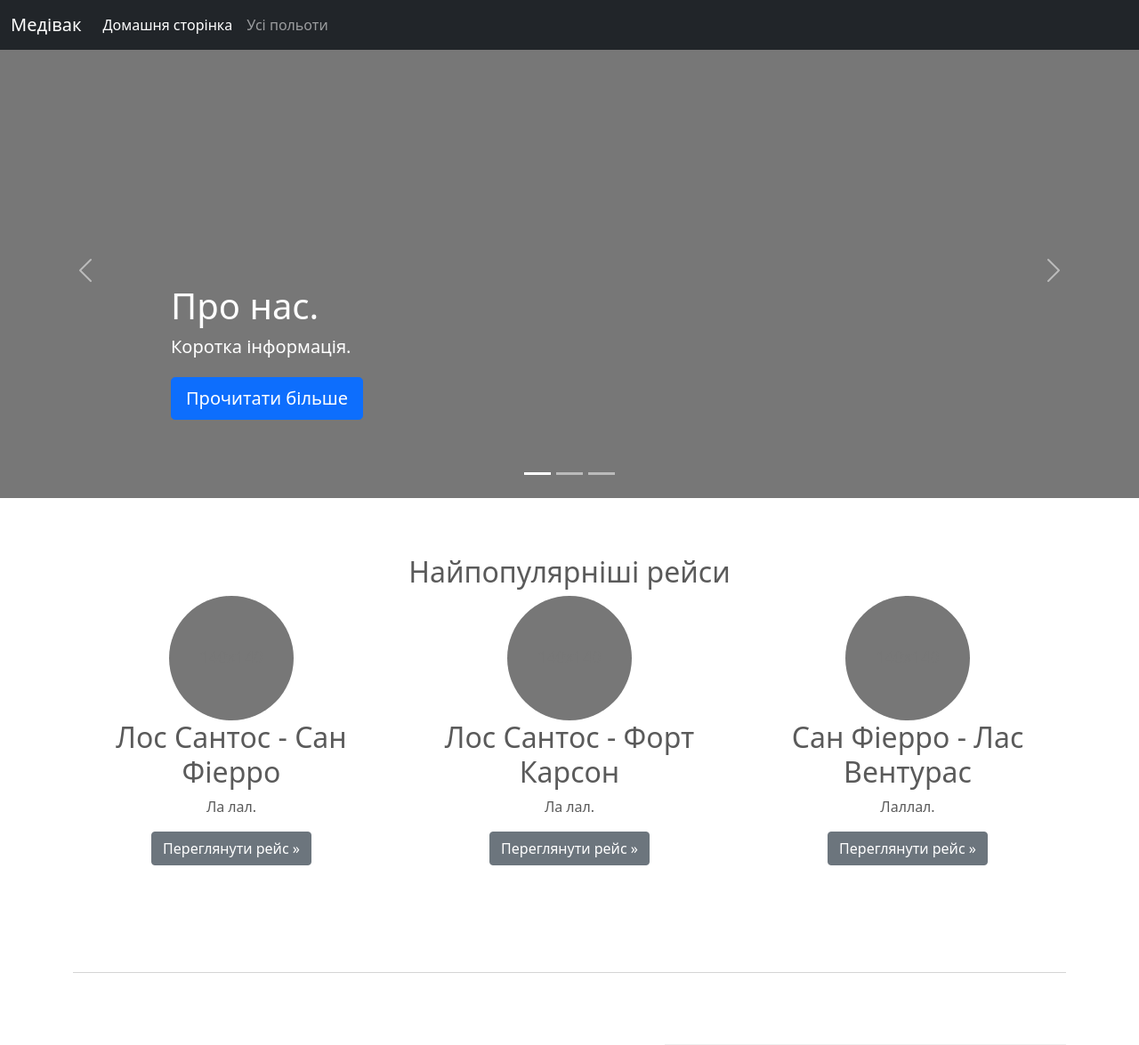
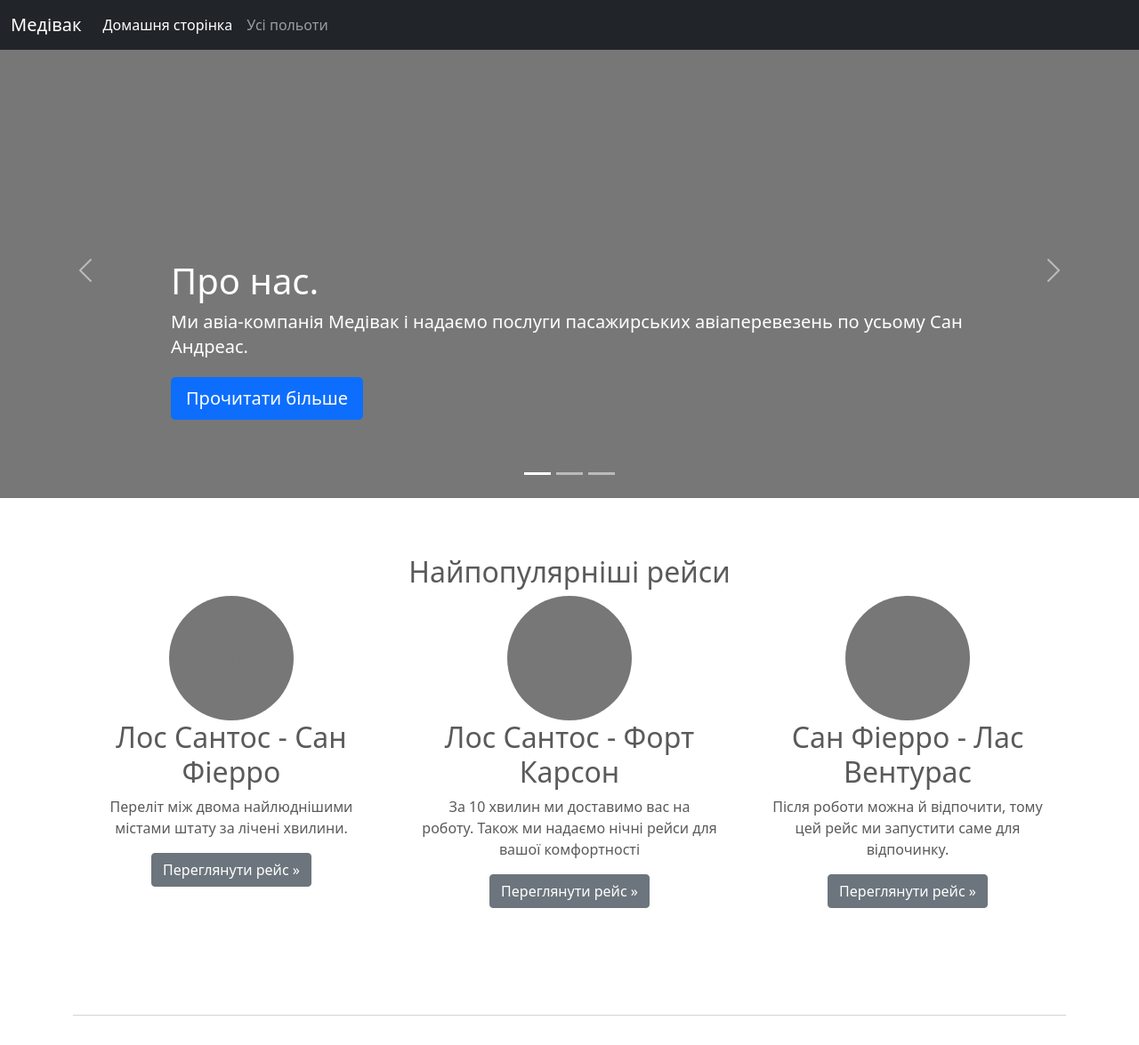
Before and after one commit to mezidia/django_labs, a Flask app: page / in a window 1280 px wide. Shown: the top 1175 px of the page at 89% size. Run offline with Flask 2, Linux system fonts and the light colour scheme; some libraries are stand-ins or nearby versions.

Commit message:
Update index.html

```diff
--- a/templates/index.html
+++ b/templates/index.html
@@ -38,7 +38,8 @@
                     <div class="container">
                         <div class="carousel-caption text-start">
                             <h1>Про нас.</h1>
-                            <p>Коротка інформація.</p>
+                            <p>Ми авіа-компанія Медівак і надаємо послуги пасажирських авіаперевезень по усьому Сан
+                                Андреас.</p>
                             <p><a class="btn btn-lg btn-primary" href="#">Прочитати більше</a></p>
                         </div>
                     </div>
@@ -100,8 +101,8 @@
                     </svg>
 
                     <h2>Лос Сантос - Сан Фіерро</h2>
-                    <p>Ла лал.</p>
-                    <p><a class="btn btn-secondary" href="#">Переглянути рейс &raquo;</a></p>
+                    <p>Переліт між двома найлюднішими містами штату за лічені хвилини.</p>
+                    <p><a class="btn btn-secondary" href="/flight/1">Переглянути рейс &raquo;</a></p>
                 </div><!-- /.col-lg-4 -->
                 <div class="col-lg-4">
                     <svg class="bd-placeholder-img rounded-circle" width="140" height="140"
@@ -112,8 +113,8 @@
                     </svg>
 
                     <h2>Лос Сантос - Форт Карсон</h2>
-                    <p>Ла лал.</p>
-                    <p><a class="btn btn-secondary" href="#">Переглянути рейс &raquo;</a></p>
+                    <p>За 10 хвилин ми доставимо вас на роботу. Також ми надаємо нічні рейси для вашої комфортності</p>
+                    <p><a class="btn btn-secondary" href="/flight/2">Переглянути рейс &raquo;</a></p>
                 </div><!-- /.col-lg-4 -->
                 <div class="col-lg-4">
                     <svg class="bd-placeholder-img rounded-circle" width="140" height="140"
@@ -124,8 +125,8 @@
                     </svg>
 
                     <h2>Сан Фіерро - Лас Вентурас</h2>
-                    <p>Лаллал.</p>
-                    <p><a class="btn btn-secondary" href="#">Переглянути рейс &raquo;</a></p>
+                    <p>Після роботи можна й відпочити, тому цей рейс ми запустити саме для відпочинку.</p>
+                    <p><a class="btn btn-secondary" href="/flight/2">Переглянути рейс &raquo;</a></p>
                 </div><!-- /.col-lg-4 -->
             </div><!-- /.row -->
 
@@ -136,19 +137,14 @@
 
             <div class="row featurette">
                 <div class="col-md-7">
-                    <h2 class="featurette-heading">Їжа. <span class="text-muted">It’ll blow your mind.</span>
+                    <h2 class="featurette-heading">Їжа. <span class="text-muted">Вона просто неймовірна.</span>
                     </h2>
-                    <p class="lead">Some great placeholder content for the first featurette here. Imagine some exciting
-                        prose here.</p>
+                    <p class="lead">У наших аеропортах та на бортах смачна та дешева їжа, що доступна кожному та
+                        будь-якому гурману!</p>
                 </div>
                 <div class="col-md-5">
-                    <svg class="bd-placeholder-img bd-placeholder-img-lg featurette-image img-fluid mx-auto" width="500"
-                         height="500" xmlns="http://www.w3.org/2000/svg" role="img" aria-label="Placeholder: 500x500"
-                         preserveAspectRatio="xMidYMid slice" focusable="false"><title>Placeholder</title>
-                        <rect width="100%" height="100%" fill="#eee"/>
-                        <text x="50%" y="50%" fill="#aaa" dy=".3em">500x500</text>
-                    </svg>
-
+                    <img src="https://rud.ua/uploads/product/big/rud-500%D1%85500-tortuf_5c7d4948711f4.png" alt="food"
+                         height="500px" width="500px">
                 </div>
             </div>
 
@@ -157,18 +153,13 @@
             <div class="row featurette">
                 <div class="col-md-7 order-md-2">
                     <h2 class="featurette-heading">Комфорт. <span
-                            class="text-muted">See for yourself.</span></h2>
-                    <p class="lead">Another featurette? Of course. More placeholder content here to give you an idea of
-                        how this layout would work with some actual real-world content in place.</p>
+                            class="text-muted">Такого ви ще не бачили.</span></h2>
+                    <p class="lead">Наші зали очікування обладнанні найзручнішими кріслами, а під час польоту ви будете
+                        себе відчувати ніби у своємо авто.</p>
                 </div>
                 <div class="col-md-5 order-md-1">
-                    <svg class="bd-placeholder-img bd-placeholder-img-lg featurette-image img-fluid mx-auto" width="500"
-                         height="500" xmlns="http://www.w3.org/2000/svg" role="img" aria-label="Placeholder: 500x500"
-                         preserveAspectRatio="xMidYMid slice" focusable="false"><title>Placeholder</title>
-                        <rect width="100%" height="100%" fill="#eee"/>
-                        <text x="50%" y="50%" fill="#aaa" dy=".3em">500x500</text>
-                    </svg>
-
+                    <img src="https://static.isolux.ru/media/catalog/product/cache/1/image/602f0fa2c1f0d1ba5e241f914e856ff9/b/0/b01e813d734ce0d5b8d173cb7f98f039.jpeg?kar=1&kf=1&kt=1&co=1&rgb%5B0%5D=255&rgb%5B1%5D=255&rgb%5B2%5D=255&ang=ang&qua=90"
+                         alt="comfort" height="500px" width="500px">
                 </div>
             </div>
 
@@ -176,18 +167,13 @@
 
             <div class="row featurette">
                 <div class="col-md-7">
-                    <h2 class="featurette-heading">Ціна. <span class="text-muted">Checkmate.</span></h2>
-                    <p class="lead">And yes, this is the last block of representative placeholder content. Again, not
-                        really intended to be actually read, simply here to give you a better view of what this would
-                        look like with some actual content. Your content.</p>
+                    <h2 class="featurette-heading">Ціна. <span class="text-muted">Доступна кожному.</span></h2>
+                    <p class="lead">Ми не прагнемо багатства, а якості. Тому наші рейси доступні людям з будь-якими
+                        фінансами.</p>
                 </div>
                 <div class="col-md-5">
-                    <svg class="bd-placeholder-img bd-placeholder-img-lg featurette-image img-fluid mx-auto" width="500"
-                         height="500" xmlns="http://www.w3.org/2000/svg" role="img" aria-label="Placeholder: 500x500"
-                         preserveAspectRatio="xMidYMid slice" focusable="false"><title>Placeholder</title>
-                        <rect width="100%" height="100%" fill="#eee"/>
-                        <text x="50%" y="50%" fill="#aaa" dy=".3em">500x500</text>
-                    </svg>
+                    <img src="https://static3.depositphotos.com/1000244/192/i/600/depositphotos_1923808-stock-photo-500-dollars.jpg"
+                         alt="money" height="500px" width="500px">
 
                 </div>
             </div>
@@ -202,7 +188,7 @@
         <!-- FOOTER -->
         <footer class="container">
             <p class="float-end"><a href="#">Повернутись наверх</a></p>
-            <p>&copy; 2017–2021 Мезідія, Орг. &middot;</p>
+            <p>&copy; 2017–2021 Мезідія, Орг.</p>
         </footer>
     </main>
 {% endblock %}
```
